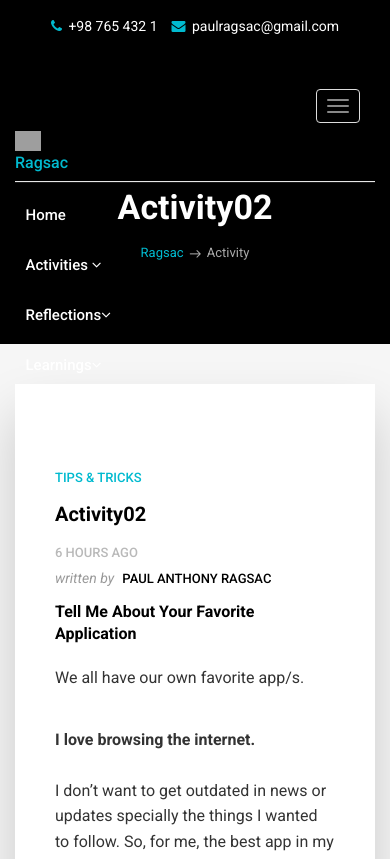
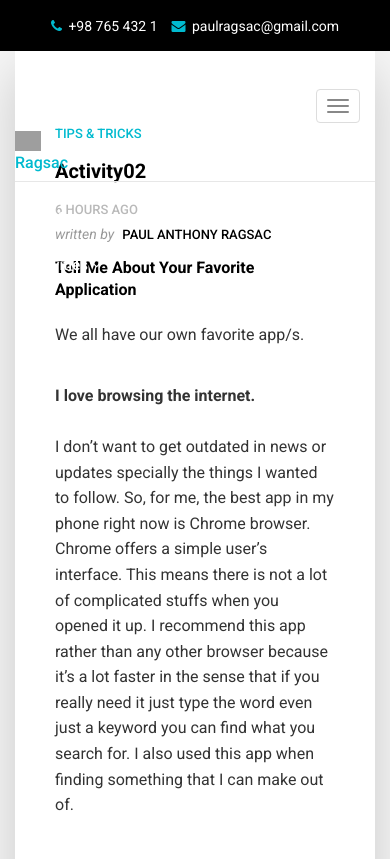
Before and after one commit to chifuyuu/Lab2, a PHP site: page /Activity02.php in a window 390 px wide, after a click on "Toggle navigation". Shown: the top 859 px of the page. Run offline with PHP 8.4, Linux system fonts and the light colour scheme; some web fonts are replaced; grey boxes are pictures that could not be loaded.

Commit message:
Update Activity02.php

```diff
--- a/Activity02.php
+++ b/Activity02.php
@@ -87,17 +87,15 @@
                                                 <div class="col-md-12 col-sm-12">
                                                     <h4>Activities</h4>
                                                     <ul>
-                                                        <li><a href="Activity01.php"><small>Activity01 - A1: Introduction & Accounts Creation</small></a></li>
-                                                        <li><a href="Activity02.php"><small>Activity02 - A2: Your Favorite Application</small></a></li>
-                                                        <li><a href="Activity03.php"><small>Activity03 - A3: Design an interface for a 1000 floor elevator?</small></a></li>
-                                                        <li><a href="Activity04.php"><small>Activity04 - A4: Need Finding</small></a></li>
-                                                        <li><a href="Activity05.php"><small>Activity05 - A5: Prototype - Registration and Login Forms</small></a></li>
-                                                        <li><a href="Activity06.php"><small>Activity06 - A6: Persona</small></a></li>
-                                                        <li><a href="Activity07.php"><small>Activity07 - A7 : Information Design</small></a></li>
-                                                        <li><a href="Activity08.php"><small>Activity08 - A8: Grid layout Design</small></a></li>
-                                                        <li><a href="Activity09.php"><small>Activity09 - A9: 12-Column Grid Design</small></a></li>
-														<li><a href="Activity10.php"><small>Activity10</small></a></li>
-
+                                                        <li><a href="Activity01.php"><small>Introduction & Accounts Creation</small></a></li>
+                                                        <li><a href="Activity02.php"><small>Your Favorite Application</small></a></li>
+                                                        <li><a href="Activity03.php"><small>Design an interface for a 1000 floor elevator?</small></a></li>
+                                                        <li><a href="Activity04.php"><small>Need Finding</small></a></li>
+                                                        <li><a href="Activity05.php"><small>Prototype - Registration and Login Forms</small></a></li>
+                                                        <li><a href="Activity06.php"><small>Persona</small></a></li>
+                                                        <li><a href="Activity07.php"><small>Information Design</small></a></li>
+                                                        <li><a href="Activity08.php"><small>Grid layout Design</small></a></li>
+                                                        <li><a href="Activity09.php"><small>12-Column Grid Design</small></a></li>
 							    </ul>
                                                 </div>
                                         </div>
@@ -110,64 +108,26 @@
                                         <div class="yamm-content clearfix">
                                             <div class="row-fluid">
                                                 <div class="col-md-6 col-sm-6">
+                                                    <h4>Reflections</h4>
                                                     <ul>
-                                                        <li><a href="Reflection01.php">Reflection01</a></li>
-                                                        <li><a href="Reflection02.php">Reflection02</a></li>
-                                                        <li><a href="Reflection03.php">Reflection03</a></li>
-                                                        <li><a href="Reflection04.php">Reflection04</a></li>
-                                                        <li><a href="Reflection05.php">Reflection05</a></li>
-                                                        <li><a href="Reflection06.php">Reflection06</a></li>
-                                                        <li><a href="Reflection07.php">Reflection07</a></li>
-                                                        <li><a href="Reflection08.php">Reflection08</a></li>
-                                                        <li><a href="Reflection09.php">Reflection09</a></li>
+                                                        <li><a href="Reflection01.php"><small>First Week of USERDES Class</small></a></li>
+                                                        <li><a href="Reflection02.php"><small>Need Finding and Paper Prototyping</small></a></li>
+                                                        <li><a href="Reflection03.php"><small>First Web Application using Github and Heroku</small></a></li>
+                                                        <li><a href="Reflection04.php"><small>Userinyerface - Worst UI Practice</small></a></li>
+                                                        <li><a href="Reflection05.php"><small>Socit Fest</small></a></li>
+                                                        <li><a href="Reflection06.php"><small>First Half of USERDES</small></a></li>
                                                     </ul>
                                                 </div>
                                         </div>
                                     </li>
                                 </ul>
                             </li>
-
-                            <li class="dropdown yamm-fw yamm-half"><a href="#" data-toggle="dropdown" class="dropdown-toggle active">Learnings<b class="fa fa-angle-down"></b></a>
-                                <ul class="dropdown-menu">
-                                    <li>
-                                        <div class="yamm-content clearfix">
-                                            <div class="row-fluid">
-                                                <div class="col-md-6 col-sm-6">
-                                                    <h4>Learnings</h4>
-                                                    <ul>
-                                                        <li><a href="Learning01.php">Learning01</a></li>
-                                                        <li><a href="Learning02.php">Learning02</a></li>
-                                                        <li><a href="Learning03.php">Learning03</a></li>
-                                                        <li><a href="Learning04.php">Learning04</a></li>
-							<li><a href="Learning05.php">Learning05</a></li>
-                                                        <li><a href="Learning06.php">Learning06</a></li>
-                                                    </ul>
-                                                </div>
-                                        </div>
-                                    </li>
-
-                        </ul>
+				<li><a href="Learnings.php">Learnings</a></li>
 				    <li><a href="page-contact.php">Contact</a></li>
                     </div>
                 </nav><!-- end navbar -->
             </div><!-- end container -->
         </header>
-
-        <section class="section db p120">
-            <div class="container">
-                <div class="row">
-                    <div class="col-md-12">
-                        <div class="tagline-message page-title text-center">
-                            <h3></br></br>Activity02</h3>
-                            <ul class="breadcrumb">
-                                <li><a href="javascript:void(0)">Ragsac</a></li>
-                                <li class="active">Activity</li>
-                            </ul>
-                        </div>
-                    </div><!-- end col -->
-                </div><!-- end row -->
-            </div><!-- end container -->
-        </section><!-- end section -->
 
         <section class="section gb nopadtop">
             <div class="container">
```
